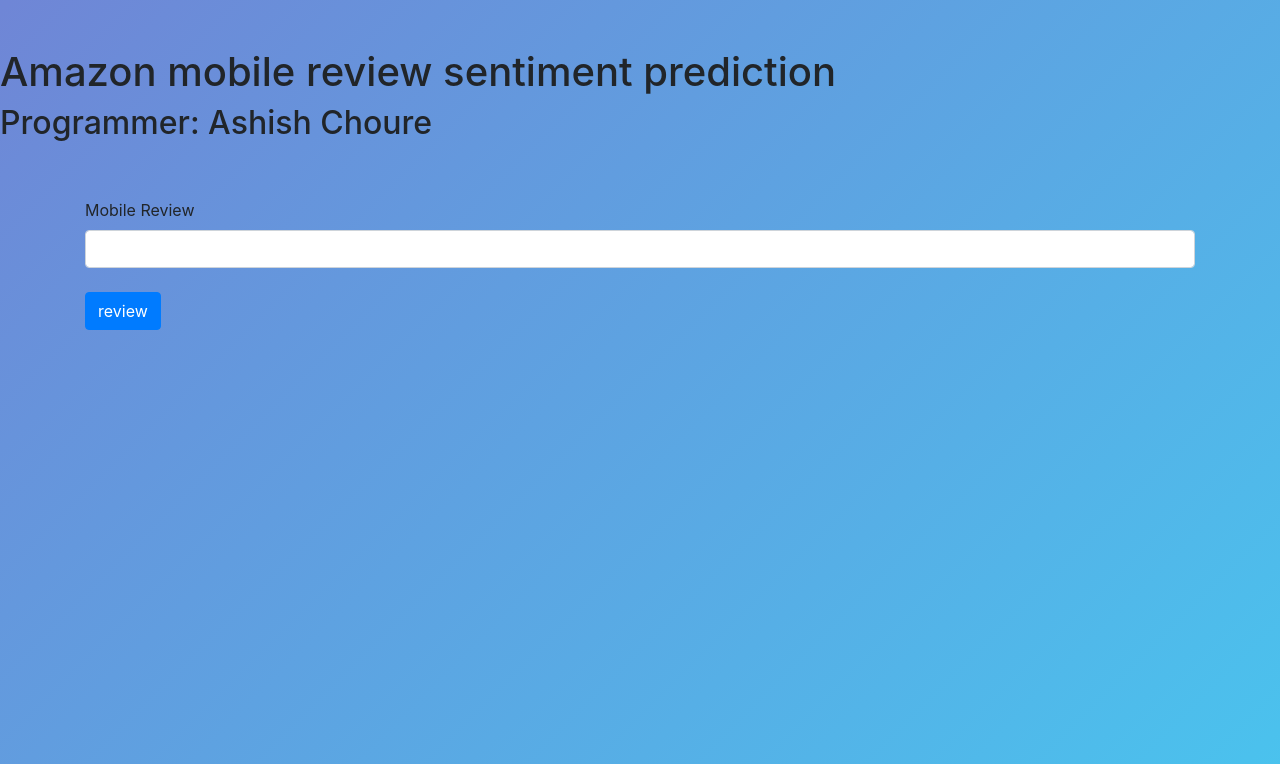
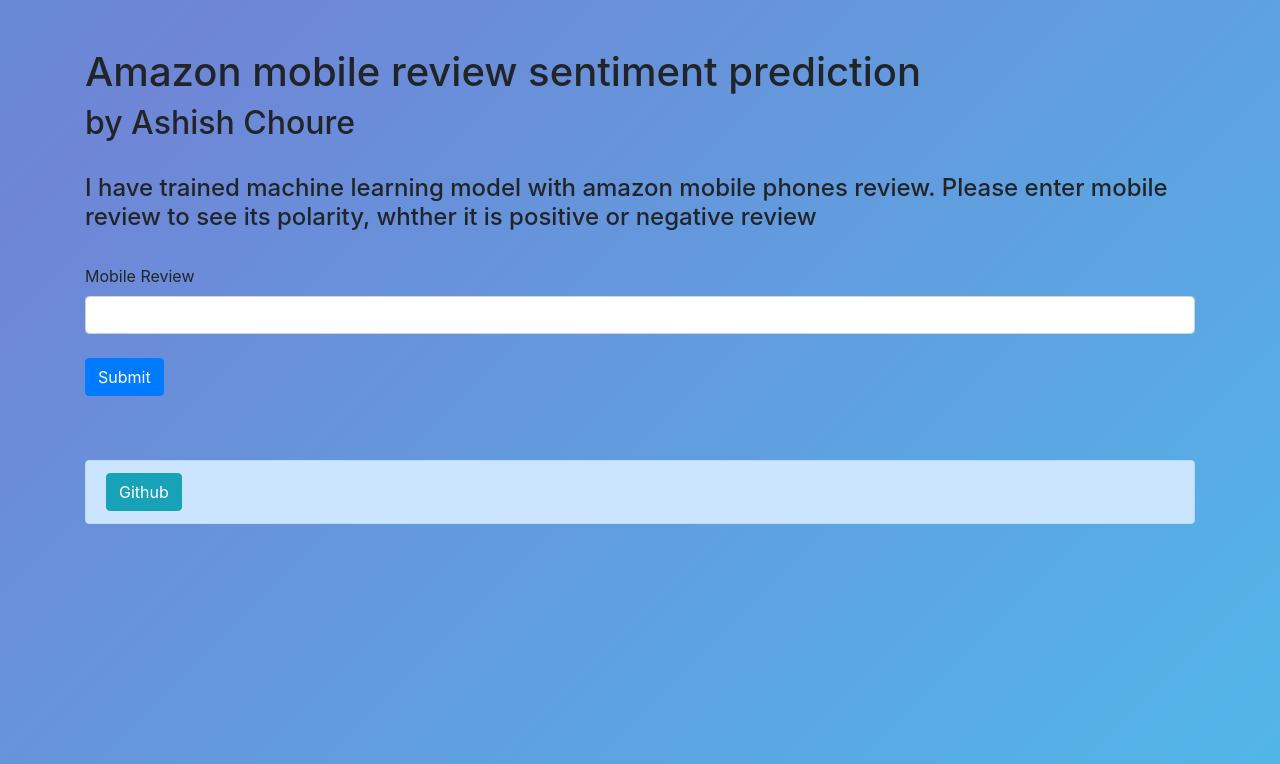
Before and after one commit to ashishchoure23/Sentiment-analysis, a Flask app: page / in a window 1280 px wide. Shown: the top 764 px of the page. Run offline with Flask 2, Linux system fonts and the light colour scheme; parts of the project's set-up code (start-up, migrations or seed data) failed here and were passed over; some libraries are stand-ins or nearby versions.

Commit message:
Updated index page
Added gthub link

```diff
--- a/templates/index.html
+++ b/templates/index.html
@@ -15,23 +15,23 @@
         <!--[if lt IE 7]>
             <p class="browsehappy">You are using an <strong>outdated</strong> browser. Please <a href="#">upgrade your browser</a> to improve your experience.</p>
         <![endif]-->
+        <div class="container-sm">
             <br/>
             <br/>
             <h1>Amazon mobile review sentiment prediction</h1>
-        <h2>Programmer: Ashish Choure</h2>
+            <h2>by Ashish Choure</h2>
             <br/>
+            <h4>I have trained machine learning model with amazon mobile phones review. Please enter mobile review to see its polarity, whther it is positive or negative review</h4>
             <br/>
-        <div class="container-sm">
+
             <form action="/review" method="POST">
                 <div class="form-group">
                     <label for="exampleFormControlInput1">Mobile Review</label>
                     <input type="text" class="form-control" id="exampleFormControlInput1" name="review" size="10"></input>
                     <br/>
-                    <input class="btn btn-primary" type="submit" value="review"></input>
+                    <input class="btn btn-primary" type="submit" value="Submit"></input>
                 </div>
             </form>
-        </div>
-
 
             {% if prediction == 1%}
             <div class="alert alert-success" role="alert">
@@ -44,6 +44,16 @@
                 <h4>{{review}}</h4>
             </div>
             {% endif %}
+            <br>
+            <br>
+            <div class="alert alert-primary" role="alert">
+                <a class="btn btn-info" href="https://github.com/ashishchoure23/Sentiment-analysis" class="alert-link"  target="_blank">Github</a>
+            </div>
+
+        </div>
+
+
+
         <script src="" async defer></script>
 
         <script src="https://code.jquery.com/jquery-3.4.1.slim.min.js" integrity="sha384-J6qa4849blE2+poT4WnyKhv5vZF5SrPo0iEjwBvKU7imGFAV0wwj1yYfoRSJoZ+n" crossorigin="anonymous"></script>
```
Lines whose indentation alone changed are shown as unchanged.
